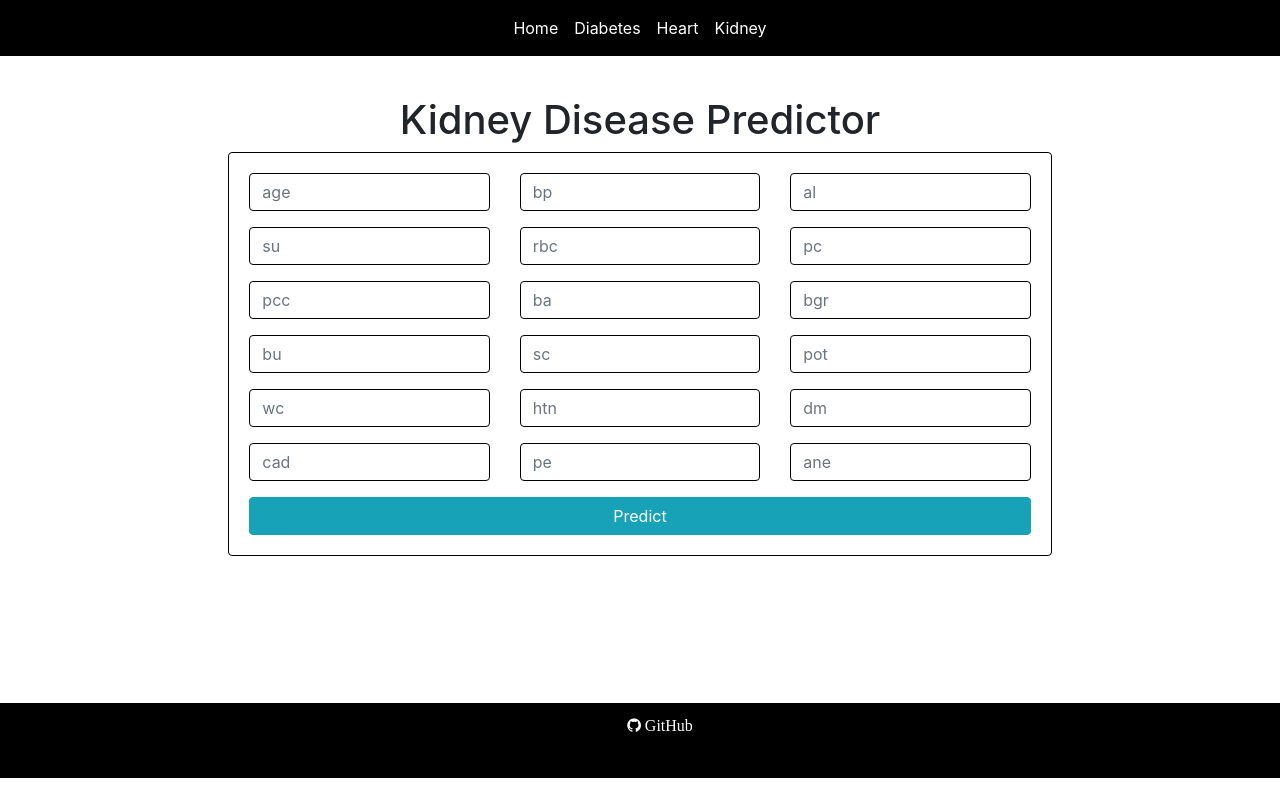
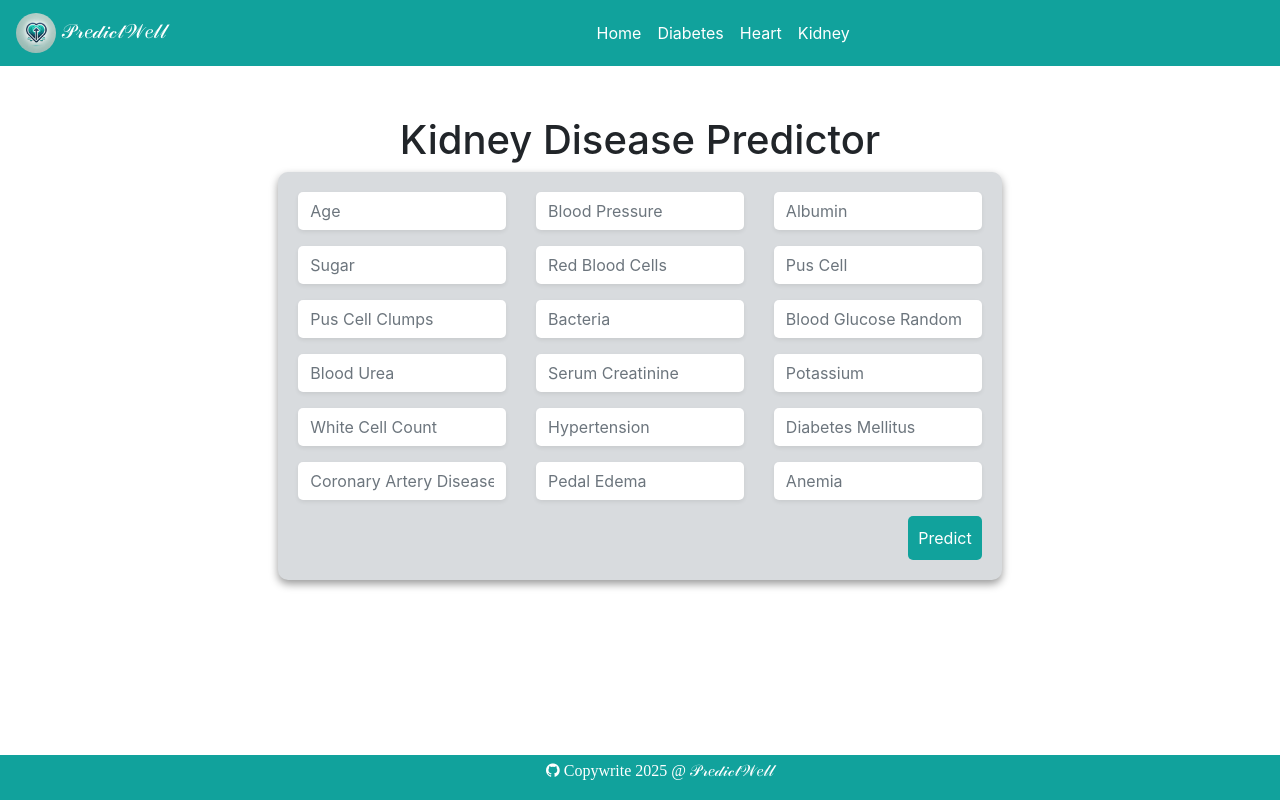
Before and after one commit to 123ramashish/multidisease, a Flask app: page /kidney in a window 1280 px wide. Run offline with Flask 2, Linux system fonts and the light colour scheme; some libraries are stand-ins or nearby versions.

Commit message:
UI changes

```diff
--- a/templates/kidney.html
+++ b/templates/kidney.html
@@ -1,119 +1,119 @@
 {% extends 'main.html' %}
 {% block content %}
 
-<div class="row"  style="margin-bottom: 125px;">
-    <div class="col-md-2"></div>
-    <div class="col-md-8">
+<div class="container" style=" padding: 20px; border-radius: 10px;">
+    <div class="row justify-content-center" style="margin-bottom: 125px;">
+        <div class="col-12 col-md-8">
             <center><h1>Kidney Disease Predictor</h1></center>
-        <div class="card card-body" style="border: 1px solid black;">
+            <div class="card card-body" style="background-color: #d8dbde; border: none; border-radius: 10px; box-shadow: 0 4px 8px rgba(0, 0, 0, 0.4);">
                 <form class="form-horizontal" action="{{ url_for('predictPage') }}" method="POST">
                     <div class="row">
-                    <div class="col-md-4">
+                        <div class="col-12 col-md-4">
                             <div class="form-group">
-                            <input style="border: 1px solid black;" class="form-control" type="text" name="age" placeholder="age">
+                                <input class="form-control shadow-sm" type="text" name="age" placeholder="Age" style="border: none; border-radius: 5px;">
                             </div>
                         </div>
-                    <div class="col-md-4">
+                        <div class="col-12 col-md-4">
                             <div class="form-group">
-                            <input style="border: 1px solid black;" class="form-control" type="text" name="bp" placeholder="bp">
+                                <input class="form-control shadow-sm" type="text" name="bp" placeholder="Blood Pressure" style="border: none; border-radius: 5px;">
                             </div>
                         </div>
-                    <div class="col-md-4">
+                        <div class="col-12 col-md-4">
                             <div class="form-group">
-                            <input style="border: 1px solid black;" class="form-control" type="text" name="al" placeholder="al">
+                                <input class="form-control shadow-sm" type="text" name="al" placeholder="Albumin" style="border: none; border-radius: 5px;">
                             </div>
                         </div>
                     </div>
                     <div class="row">
-                    <div class="col-md-4">
+                        <div class="col-12 col-md-4">
                             <div class="form-group">
-                            <input style="border: 1px solid black;" class="form-control" type="text" name="su" placeholder="su">
+                                <input class="form-control shadow-sm" type="text" name="su" placeholder="Sugar" style="border: none; border-radius: 5px;">
                             </div>
                         </div>
-                    <div class="col-md-4">
+                        <div class="col-12 col-md-4">
                             <div class="form-group">
-                            <input style="border: 1px solid black;" class="form-control" type="text" name="rbc" placeholder="rbc">
+                                <input class="form-control shadow-sm" type="text" name="rbc" placeholder="Red Blood Cells" style="border: none; border-radius: 5px;">
                             </div>
                         </div>
-                    <div class="col-md-4">
+                        <div class="col-12 col-md-4">
                             <div class="form-group">
-                            <input style="border: 1px solid black;" class="form-control" type="text" name="pc" placeholder="pc">
+                                <input class="form-control shadow-sm" type="text" name="pc" placeholder="Pus Cell" style="border: none; border-radius: 5px;">
                             </div>
                         </div>
                     </div>
                     <div class="row">
-                    <div class="col-md-4">
+                        <div class="col-12 col-md-4">
                             <div class="form-group">
-                            <input style="border: 1px solid black;" class="form-control" type="text" name="pcc" placeholder="pcc">
+                                <input class="form-control shadow-sm" type="text" name="pcc" placeholder="Pus Cell Clumps" style="border: none; border-radius: 5px;">
                             </div>
                         </div>
-                    <div class="col-md-4">
+                        <div class="col-12 col-md-4">
                             <div class="form-group">
-                            <input style="border: 1px solid black;" class="form-control" type="text" name="ba" placeholder="ba">
+                                <input class="form-control shadow-sm" type="text" name="ba" placeholder="Bacteria" style="border: none; border-radius: 5px;">
                             </div>
                         </div>
-                    <div class="col-md-4">
+                        <div class="col-12 col-md-4">
                             <div class="form-group">
-                            <input style="border: 1px solid black;" class="form-control" type="text" name="bgr" placeholder="bgr">
+                                <input class="form-control shadow-sm" type="text" name="bgr" placeholder="Blood Glucose Random" style="border: none; border-radius: 5px;">
                             </div>
                         </div>
                     </div>
                     <div class="row">
-                    <div class="col-md-4">
+                        <div class="col-12 col-md-4">
                             <div class="form-group">
-                            <input style="border: 1px solid black;" class="form-control" type="text" name="bu" placeholder="bu">
+                                <input class="form-control shadow-sm" type="text" name="bu" placeholder="Blood Urea" style="border: none; border-radius: 5px;">
                             </div>
                         </div>
-                    <div class="col-md-4">
+                        <div class="col-12 col-md-4">
                             <div class="form-group">
-                            <input style="border: 1px solid black;" class="form-control" type="text" name="sc" placeholder="sc">
+                                <input class="form-control shadow-sm" type="text" name="sc" placeholder="Serum Creatinine" style="border: none; border-radius: 5px;">
                             </div>
                         </div>
-                    <div class="col-md-4">
+                        <div class="col-12 col-md-4">
                             <div class="form-group">
-                            <input style="border: 1px solid black;" class="form-control" type="text" name="pot" placeholder="pot">
+                                <input class="form-control shadow-sm" type="text" name="pot" placeholder="Potassium" style="border: none; border-radius: 5px;">
                             </div>
                         </div>
                     </div>
                     <div class="row">
-                    <div class="col-md-4">
+                        <div class="col-12 col-md-4">
                             <div class="form-group">
-                            <input style="border: 1px solid black;" class="form-control" type="text" name="wc" placeholder="wc">
+                                <input class="form-control shadow-sm" type="text" name="wc" placeholder="White Cell Count" style="border: none; border-radius: 5px;">
                             </div>
                         </div>
-                    <div class="col-md-4">
+                        <div class="col-12 col-md-4">
                             <div class="form-group">
-                            <input style="border: 1px solid black;" class="form-control" type="text" name="htn" placeholder="htn">
+                                <input class="form-control shadow-sm" type="text" name="htn" placeholder="Hypertension" style="border: none; border-radius: 5px;">
                             </div>
                         </div>
-                    <div class="col-md-4">
+                        <div class="col-12 col-md-4">
                             <div class="form-group">
-                            <input style="border: 1px solid black;" class="form-control" type="text" name="dm" placeholder="dm">
+                                <input class="form-control shadow-sm" type="text" name="dm" placeholder="Diabetes Mellitus" style="border: none; border-radius: 5px;">
                             </div>
                         </div>
                     </div>
                     <div class="row">
-                    <div class="col-md-4">
+                        <div class="col-12 col-md-4">
                             <div class="form-group">
-                            <input style="border: 1px solid black;" class="form-control" type="text" name="cad" placeholder="cad">
+                                <input class="form-control shadow-sm" type="text" name="cad" placeholder="Coronary Artery Disease" style="border: none; border-radius: 5px;">
                             </div>
                         </div>
-                    <div class="col-md-4">
+                        <div class="col-12 col-md-4">
                             <div class="form-group">
-                            <input style="border: 1px solid black;" class="form-control" type="text" name="pe" placeholder="pe">
+                                <input class="form-control shadow-sm" type="text" name="pe" placeholder="Pedal Edema" style="border: none; border-radius: 5px;">
                             </div>
                         </div>
-                    <div class="col-md-4">
+                        <div class="col-12 col-md-4">
                             <div class="form-group">
-                            <input style="border: 1px solid black;" class="form-control" type="text" name="ane" placeholder="ane">
+                                <input class="form-control shadow-sm" type="text" name="ane" placeholder="Anemia" style="border: none; border-radius: 5px;">
                             </div>
                         </div>
                     </div>
-                <input type="submit" class="btn btn-info btn-block" value="Predict">
+                    <input type="submit" class="btn" value="Predict" style="background-color: rgb(17,162,156); color: white; border-radius: 5px; border: none; width: auto; padding: 10px;float:right;">
                 </form>
             </div>
         </div>
-    <div class="col-md-2"></div>
+    </div>
 </div>
 
 {% endblock %}
--- a/templates/main.html
+++ b/templates/main.html
@@ -1,14 +1,14 @@
 <!DOCTYPE html>
-<html>
+<html lang="en">
 <head>
   <meta name="viewport" content="width=device-width, initial-scale=1.0">
   <meta name="og:title" content="KVG Disease Predictor">
   <meta name="author" content="VENU GOPAL KADAMBA">
   <meta name="og:image" content="static/logo1.png">
-  <meta name="Keywords" content="Flask, Machine Learning, Deep Learning, Artificial Intelligence, AI, ML,DL, Web Development">
+  <meta name="Keywords" content="Flask, Machine Learning, Deep Learning, Artificial Intelligence, AI, ML, DL, Web Development">
   <meta name="description" content="A Machine Learning and Deep Learning based webapp for Multiple Disease Prediction.">
   <title>Disease Predictor</title>
-  <link rel="icon" href="{{ url_for('static', filename = 'logo1.png') }}" type="image/icon type">
+  <link rel="icon" href="{{ url_for('static', filename='logo1.png') }}" type="image/icon type">
   <link rel="stylesheet" href="https://stackpath.bootstrapcdn.com/bootstrap/4.3.1/css/bootstrap.min.css" integrity="sha384-ggOyR0iXCbMQv3Xipma34MD+dH/1fQ784/j6cY/iJTQUOhcWr7x9JvoRxT2MZw1T" crossorigin="anonymous">
   <link href="https://cdnjs.cloudflare.com/ajax/libs/font-awesome/4.7.0/css/font-awesome.min.css" rel="stylesheet"/>
   <link rel="canonical" href="https://getbootstrap.com/docs/4.0/examples/sticky-footer/">
@@ -17,33 +17,61 @@
   <script src="https://stackpath.bootstrapcdn.com/bootstrap/4.3.1/js/bootstrap.min.js" integrity="sha384-JjSmVgyd0p3pXB1rRibZUAYoIIy6OrQ6VrjIEaFf/nJGzIxFDsf4x0xIM+B07jRM" crossorigin="anonymous"></script>
 
   <style>
-    html, body{ height:100%; margin:0; }
-header{ height:50px;}
-footer{ height:75px; background:black; }
-
+    html, body { height: 100%; margin: 0; }
+    header { height: 50px; }
+    footer {
+      height: 45px;
+      background: rgb(17,162,156);
+      position: fixed; /* Use position fixed */
+      bottom: 0;
+      width: 100%; /* Ensure it spans the full width */
+      left: 0; /* Align it to the left */
+      display: flex; /* Use flexbox for centering content */
+      align-items: center; /* Center items vertically */
+      justify-content: center; /* Center items horizontally */
+  }
     /* Trick */
-body{
-  display:flex;
-  flex-direction:column;
+    body {
+      display: flex;
+      flex-direction: column;
     }
 
-footer{
-  padding:10px;
-  margin-top:auto;
+    footer {
+      padding: 10px;
+      margin-top: auto;
       margin-bottom: auto;
     }
+
+    .navbar {
+      background-color: rgb(17,162,156); /* Emerald color */
+    }
+
+    .navbar-brand img {
+      height: 40px; /* Adjust the height of the logo */
+    }
+
+    .nav-link {
+      color: white !important; /* White text for links */
+    }
+
+    .nav-link:hover {
+      color: #f8f9fa !important; /* Lighten on hover */
+    }
   </style>
-
 </head>
 <body>
-	<nav class="navbar navbar-expand-lg navbar-dark fixed-top bg-dark" style="background-color: black !important;">
+  <nav class="navbar navbar-expand-lg navbar-dark fixed-top">
+    <a class="navbar-brand" href="{{ url_for('home') }}">
+      <img src="{{ url_for('static', filename='PredictWell.webp') }}" alt="Logo" style='border-radius:50%'>
+      𝒫𝓇𝑒𝒹𝒾𝒸𝓉𝒲𝑒𝓁𝓁
+        </a>
     <button class="navbar-toggler" type="button" data-toggle="collapse" data-target="#navbarNav" aria-controls="navbarNav" aria-expanded="false" aria-label="Toggle navigation">
       <span class="navbar-toggler-icon"></span>
     </button>
-    <div class="collapse navbar-collapse" id="navbarNav" style="width: 100%; display: flex; justify-content: center; align-items: center;">
-      <ul class="navbar-nav">
+    <div class="collapse navbar-collapse" id="navbarNav">
+      <ul class="navbar-nav mx-auto">
         <li class="nav-item active">
-          <a href="{{ url_for('home') }}" class="nav-link">Home</a>
+          <a class="nav-link" href="{{ url_for('home') }}">Home</a>
         </li>
         <li class="nav-item active">
           <a class="nav-link" href="{{ url_for('diabetesPage') }}">Diabetes</a>
@@ -58,25 +86,24 @@ footer{
     </div>
   </nav>
 
-
-
-<br>
-<br>
-<br>
-<br>
+  <br><br><br><br>
   <main>
     <div class="container-fluid" style="margin-bottom: 20px;">
       {% block content %}
-
       {% endblock %}
     </div>
   </main>
+
   <footer>
     <center>
       <ul style="list-style-type:none;">
-      <li style="display: inline;"><a href="https://github.com/123ramashish/multidisease" style="color: white;" target="blank"><span class="fa fa-github">  GitHub</span></a></li>
+        <li style="display: inline;">
+          <a href="https://github.com/123ramashish/multidisease" style="color: white;" target="_blank">
+            <span class="fa fa-github"> Copywrite 2025 @ 𝒫𝓇𝑒𝒹𝒾𝒸𝓉𝒲𝑒𝓁𝓁</span>
+          </a>
+        </li>
       </ul>
     </center>
-  </footer>
+  </ footer>
 </body>
 </html>
```
Also changed, not shown: templates/diabetes.html (+33 -16 lines), templates/heart.html (+46 -44 lines), templates/home.html (+6 -15 lines), static/predictwell.webp (added). Lines whose indentation alone changed are shown as unchanged.
